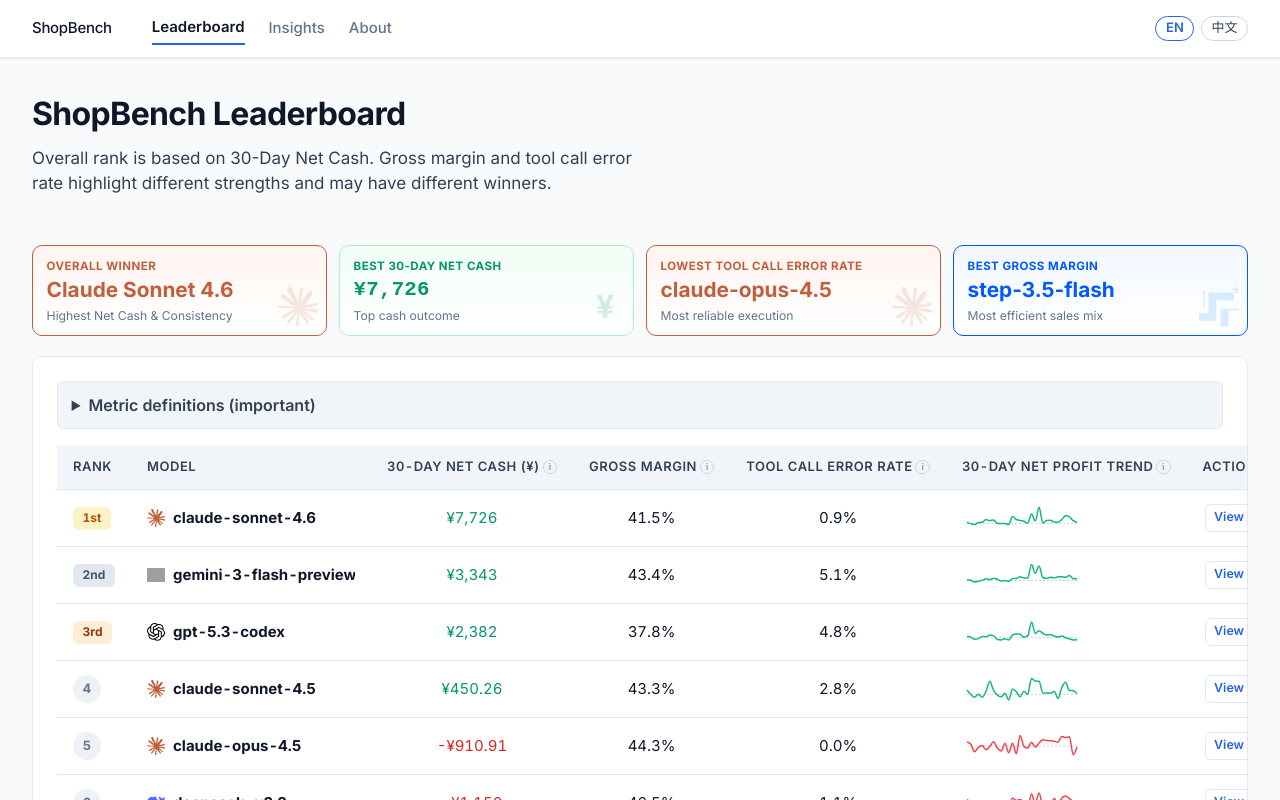
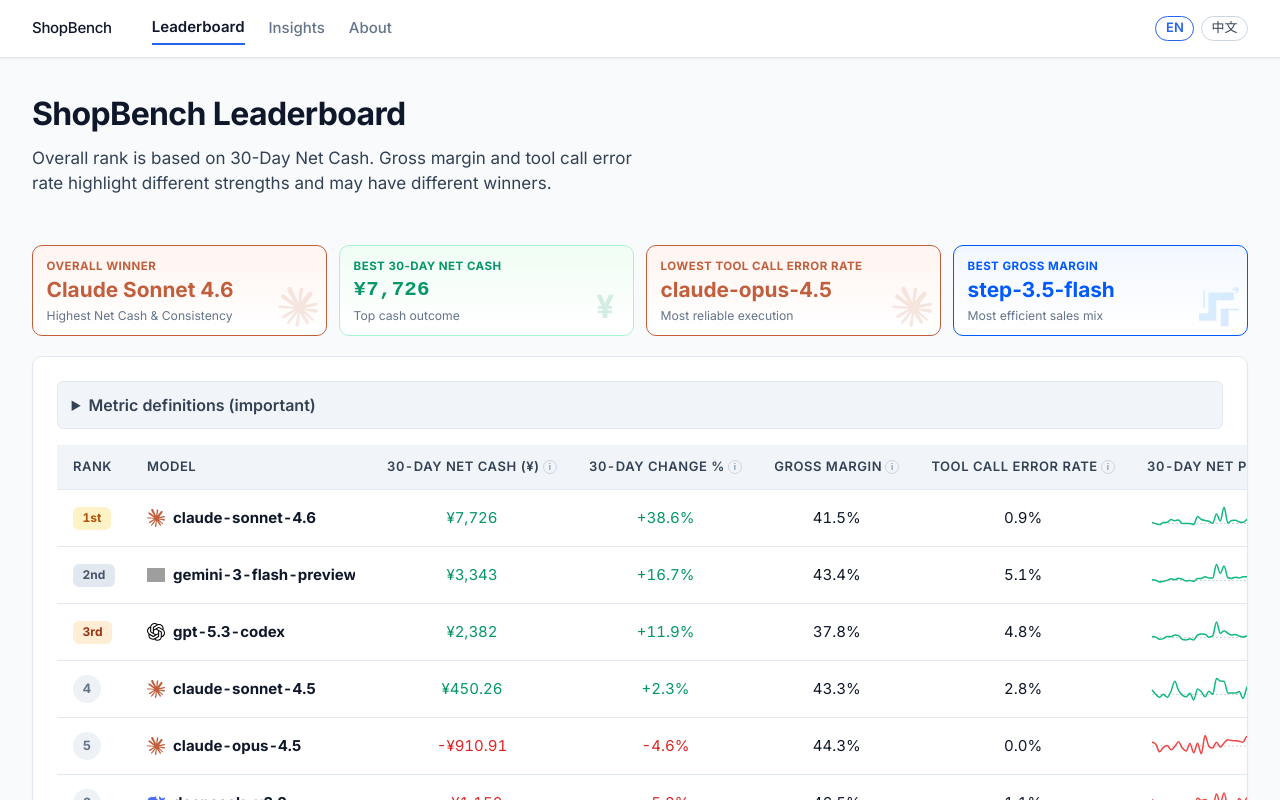
Before and after one commit to DylanDDeng/shopBench, a Next.js app in the folder apps/web/: page / in a window 1280 px wide. Shown: the top 800 px of the page. Built offline with nearby package versions, Linux system fonts and the light colour scheme; grey boxes are pictures that could not be loaded.

Commit message:
feat: add 30-day cash-change column
- add 30-Day Change % column to leaderboard
- compute return as (final cash - starting cash) / starting cash
- localize header/help text in en and zh and format signed percentage

```diff
--- a/apps/web/components/Leaderboard.tsx
+++ b/apps/web/components/Leaderboard.tsx
@@ -23,6 +23,8 @@
   model: string;
   netCash: string;
   netCashHelp: string;
+  changePct: string;
+  changePctHelp: string;
   grossMargin: string;
   grossMarginHelp: string;
   errorRate: string;
@@ -46,6 +48,8 @@
     model: "Model",
     netCash: "30-Day Net Cash (¥)",
     netCashHelp: "Final cash minus starting cash minus outstanding loans; this is the ranking metric.",
+    changePct: "30-Day Change %",
+    changePctHelp: "Final-cash return over 30 days: (final cash - starting cash) / starting cash.",
     grossMargin: "Gross Margin",
     grossMarginHelp: "(Revenue - COGS) / Revenue for sold items.",
     errorRate: "Tool Call Error Rate",
@@ -69,6 +73,8 @@
     model: "模型",
     netCash: "30天净现金 (¥)",
     netCashHelp: "期末现金减去初始现金和未偿贷款；该指标用于最终排名。",
+    changePct: "30天涨跌幅",
+    changePctHelp: "30天最终现金回报率：（期末现金 - 初始现金）/ 初始现金。",
     grossMargin: "毛利率",
     grossMarginHelp: "已售商品的 (收入 - 成本) / 收入。",
     errorRate: "工具调用错误率",
@@ -119,6 +125,14 @@
   if (rank === 1) return <span className="badge badge-silver">2nd</span>;
   if (rank === 2) return <span className="badge badge-bronze">3rd</span>;
   return <span className="badge-rank">{rank + 1}</span>;
+}
+
+function formatSignedPct(value: number): string {
+  const pct = value * 100;
+  const abs = Math.abs(pct).toFixed(1);
+  if (pct > 0.0001) return `+${abs}%`;
+  if (pct < -0.0001) return `-${abs}%`;
+  return "0.0%";
 }
 
 function ModelNameMarquee({ name }: { name: string }) {
@@ -221,6 +235,13 @@
             </th>
             <th className="text-center">
               <MetricInfo
+                label={text.changePct}
+                help={text.changePctHelp}
+                locale={locale}
+              />
+            </th>
+            <th className="text-center">
+              <MetricInfo
                 label={text.grossMargin}
                 help={text.grossMarginHelp}
                 locale={locale}
@@ -248,6 +269,9 @@
             const dm = derivedMetrics[i];
             const shortModelName = r.model.split("/").pop() ?? r.model;
             const logoSrc = getModelLogo(r.model);
+            const startingCash = r.metrics.finalCash - r.finalScore - r.metrics.outstandingLoans;
+            const cashDelta = r.metrics.finalCash - startingCash;
+            const changePct = startingCash !== 0 ? (cashDelta / startingCash) : 0;
             // Day-by-day net profit (not cumulative)
             const profitCurve = r.metrics.dailyProfitTrend.map(p => Math.round(p));
             const sparklineDelay = Math.min(i * 70, 560);
@@ -272,6 +296,9 @@
                 </td>
                 <td className={`text-center ${r.finalScore >= 0 ? "profit-positive" : "profit-negative"}`}>
                   {formatYen(r.finalScore)}
+                </td>
+                <td className={`text-center ${changePct >= 0 ? "profit-positive" : "profit-negative"}`}>
+                  {formatSignedPct(changePct)}
                 </td>
                 <td className="text-center">{formatPct(dm.grossMargin)}</td>
                 <td className="text-center">{formatPct(dm.errorRate)}</td>
```
